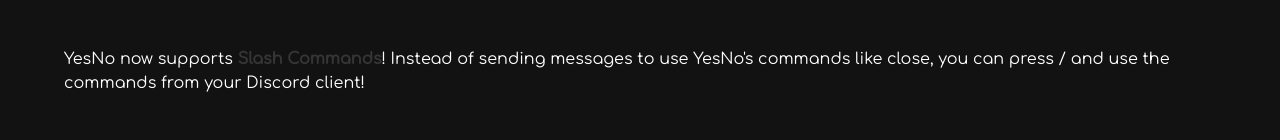
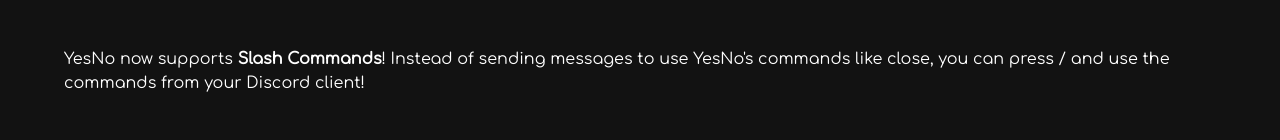
Before and after one commit to advaith1/yesno, a plain HTML site: page index.html in a window 1280 px wide. Shown: the part 600-740 px from the top of the page. Drawn offline with nearby package versions, Linux system fonts and the light colour scheme; a script that the page names is missing.

Commit message:
fix bold text color

```diff
--- a/index.html
+++ b/index.html
@@ -122,7 +122,7 @@
     <section class="section">
       <div class="container">
         <p class="has-text-white">
-          YesNo now supports <strong>Slash Commands</strong>! Instead of sending messages to use YesNo's commands like close, you can press / and use the commands from your Discord client!
+          YesNo now supports <strong class="has-text-white">Slash Commands</strong>! Instead of sending messages to use YesNo's commands like close, you can press / and use the commands from your Discord client!
         </p>
       </div>
     </section>
```
